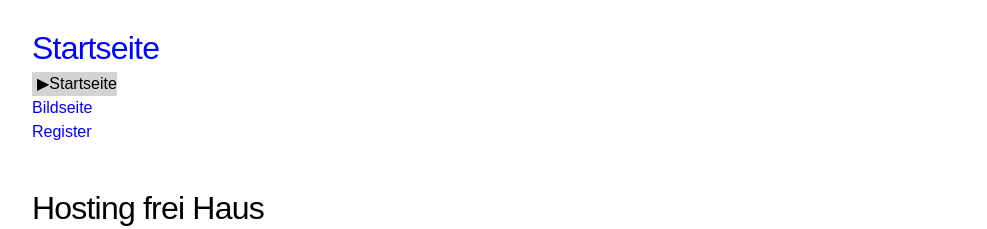
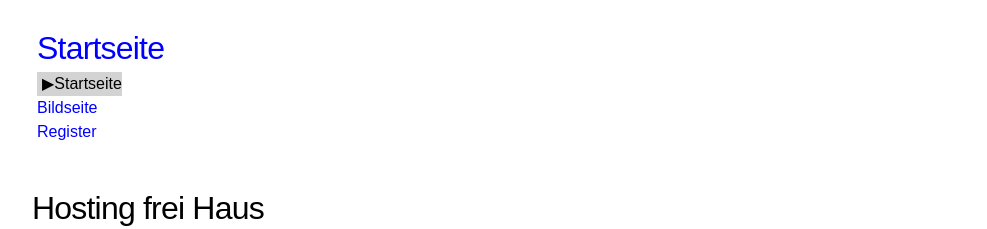
Before and after one commit to webuser-ralf/webuser-ralf.github.io, a Jekyll site: the page built from index.md, in a window 1280 px wide. Shown: the top 229 px of the page, without its empty margins (146-1133 px from the left). Built offline with Jekyll 4.4.1, drawn with Linux system fonts in a browser that asks for light colours; our own code applies the rules of GitHub Pages for plain Markdown files.

Commit message:
Update layout.scss

```diff
--- a/_sass/layout.scss
+++ b/_sass/layout.scss
@@ -50,6 +50,10 @@ p {
 
 p {
     margin-top: 1.25em;
+}
+
+.nav {
+    margin-left: 5px;
 }
 
 .nav a {
```
